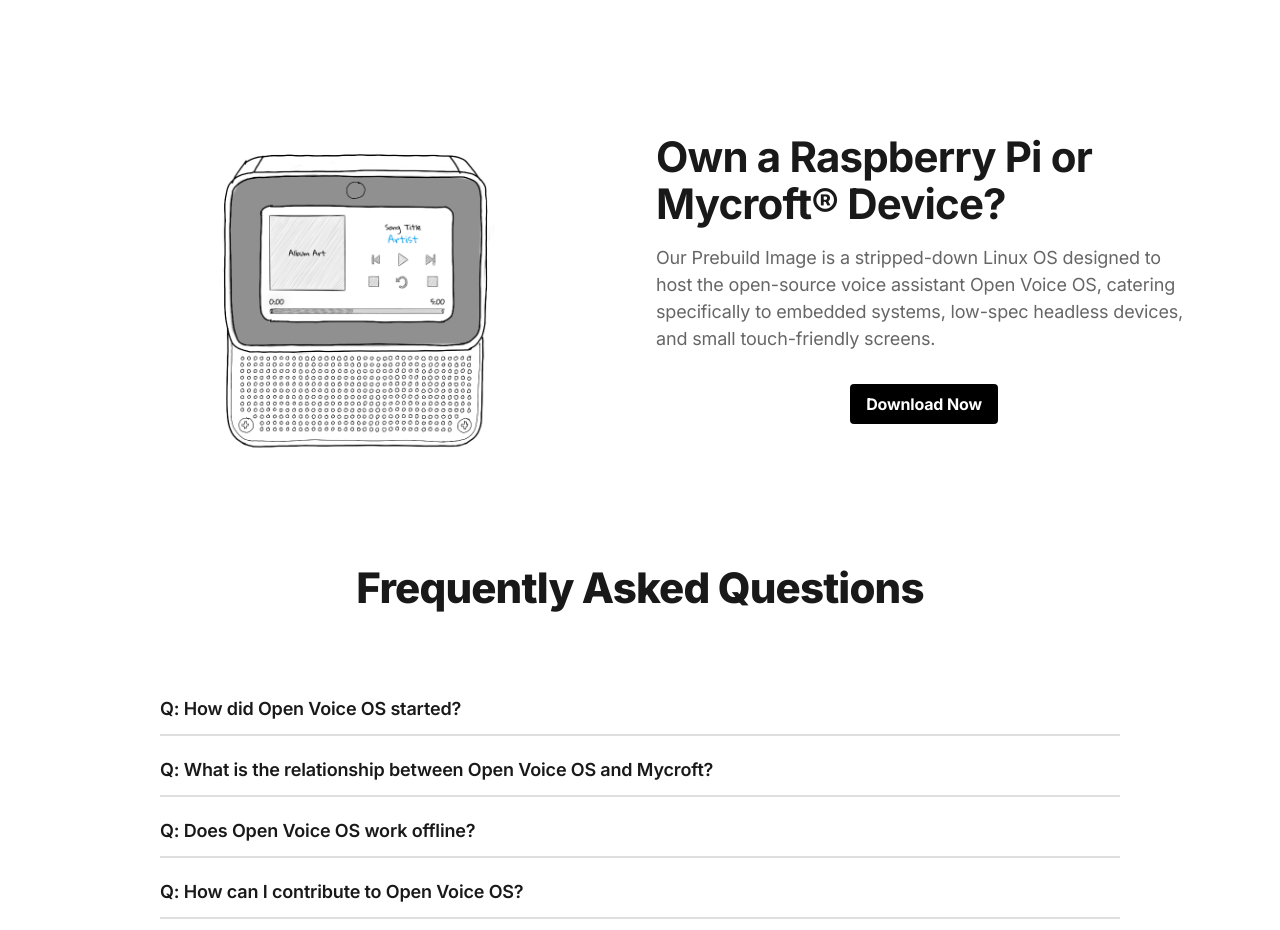
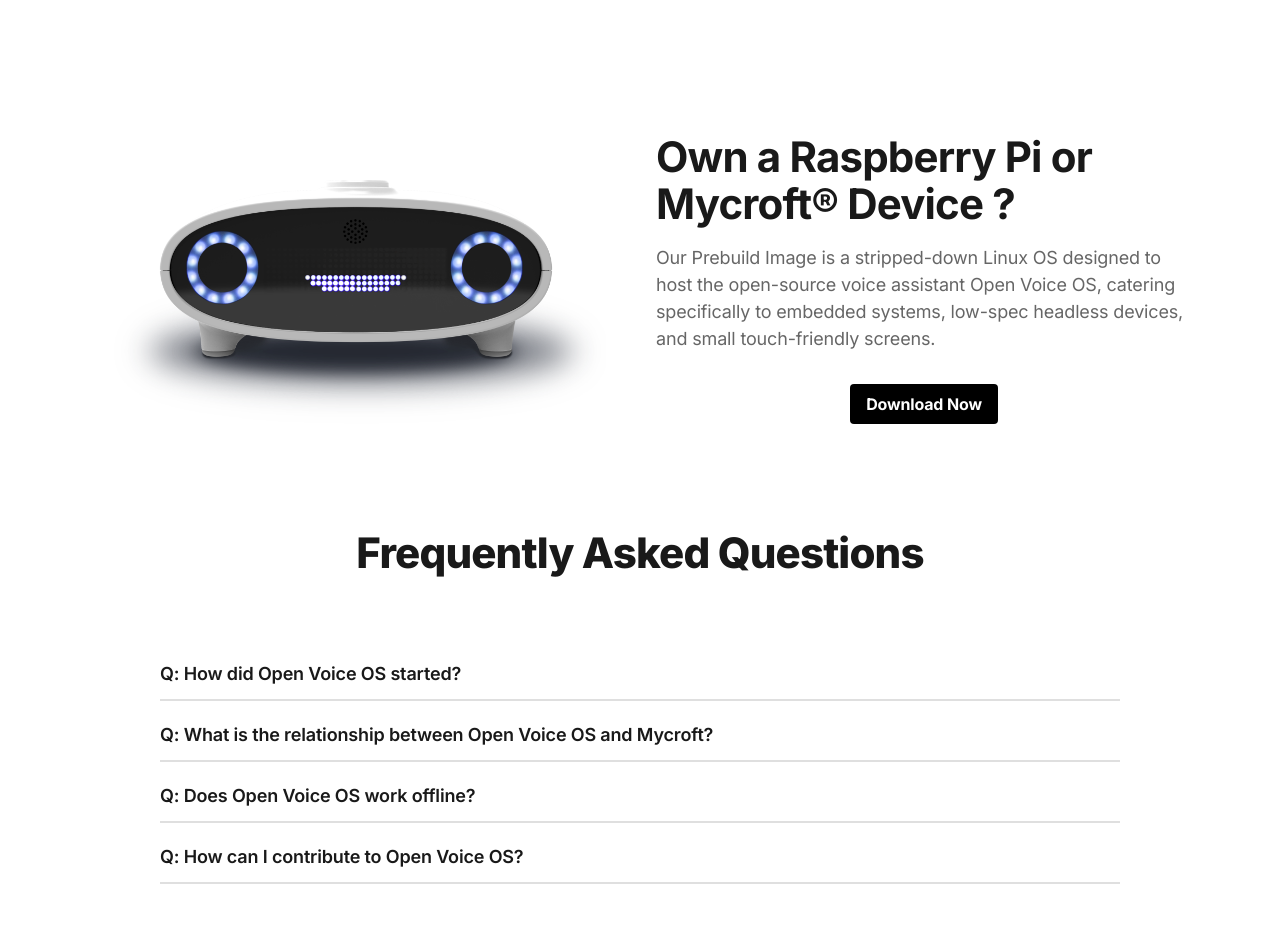
Before and after one commit to OpenVoiceOS/ovos-landing-page, a Next.js app: page / in a window 1280 px wide. Shown: the part 2220-3150 px from the top of the page. Built offline with nearby package versions, Linux system fonts and the light colour scheme.

Commit message:
new mark 1 img and new member in halloffame 🙂

```diff
--- a/components/getonpi.tsx
+++ b/components/getonpi.tsx
@@ -1,22 +1,7 @@
 import Image from 'next/image'
-import MycroftLight from '@/public/images/mycroft_light.png'
-import MycroftDark from '@/public/images/mycroft_dark.png'
+import Mycroft from '@/public/images/mycroft_light.png'
 import React from 'react'
 import Link from 'next/link'
-
-const Mycroft = () => {
-    return (
-      <picture>
-        <source srcSet={MycroftDark.src} media="(prefers-color-scheme: dark)" />
-        <Image
-            src={MycroftLight.src}
-            alt="My image"
-            width={350}
-            height={350}
-        />
-      </picture>
-  );
-};
 
 export default function Getonpi() {
   return (
@@ -26,18 +11,14 @@ export default function Getonpi() {
           <div className="pb-5 md:pb-5">
             <div className="max-w-6xl mx-auto">
               <div className="grid grid-cols-1 md:grid-cols-2 gap-8">
-                <div className='flex justify-center items-center' data-aos="zoom-y-out">
-                  <Mycroft />
+              <div className='flex justify-center items-center' data-aos="zoom-y-out">
+                  <Image src={Mycroft} alt='Mycroft Mark II' height={500} width={500} />
                 </div>
                 <div>
-                  <h1 className="text-3xl md:text-4xl font-bold leading-tighter tracking-tighter mb-4 text-gray-900 dark:text-white" data-aos="zoom-y-out">
-                    Own a Raspberry Pi or Mycroft® Device?
-                  </h1>
-                  <p className="text-lg text-gray-600 dark:text-gray-300 mb-8" data-aos="zoom-y-out">
-                    Our Prebuild Image is a stripped-down Linux OS designed to host the open-source voice assistant Open Voice OS, catering specifically to embedded systems, low-spec headless devices, and small touch-friendly screens.
-                  </p>
+                  <h1 className="text-3xl md:text-4xl font-bold leading-tighter tracking-tighter mb-4 dark:text-white" data-aos="zoom-y-out">Own a Raspberry Pi or Mycroft® Device ?</h1>
+                  <p className="text-lg text-gray-600 dark:text-gray-300 mb-8" data-aos="zoom-y-out">Our Prebuild Image is a stripped-down Linux OS designed to host the open-source voice assistant Open Voice OS, catering specifically to embedded systems, low-spec headless devices, and small touch-friendly screens.</p>
                   <div className="flex justify-center">
-                    <Link href="/downloads" className="bg-black dark:bg-gray-800 text-white dark:text-gray-300 font-bold py-2 px-4 rounded hover:bg-gray-700 dark:hover:bg-gray-600">
+                    <Link href="/downloads" className="bg-black text-white font-bold py-2 px-4 rounded dark:bg-white dark:text-black">
                       Download Now
                     </Link>
                   </div>
--- a/components/halloffame.tsx
+++ b/components/halloffame.tsx
@@ -32,6 +32,12 @@ const teamMembers: TeamMember[] = [
         handle: 'emphasize',
         image: 'https://avatars.githubusercontent.com/u/25036977',
         country: 'Germany 🇩🇪',
+    },
+    {
+        name: 'Suvan Banerjee',
+        handle: 'suvanbanerjee',
+        image: 'https://avatars.githubusercontent.com/u/104707806',
+        country: 'India 🇮🇳',
     }
 ];
 
```
Also changed, not shown: public/images/mycroft_dark.png (deleted), public/images/mycroft_light.png.
